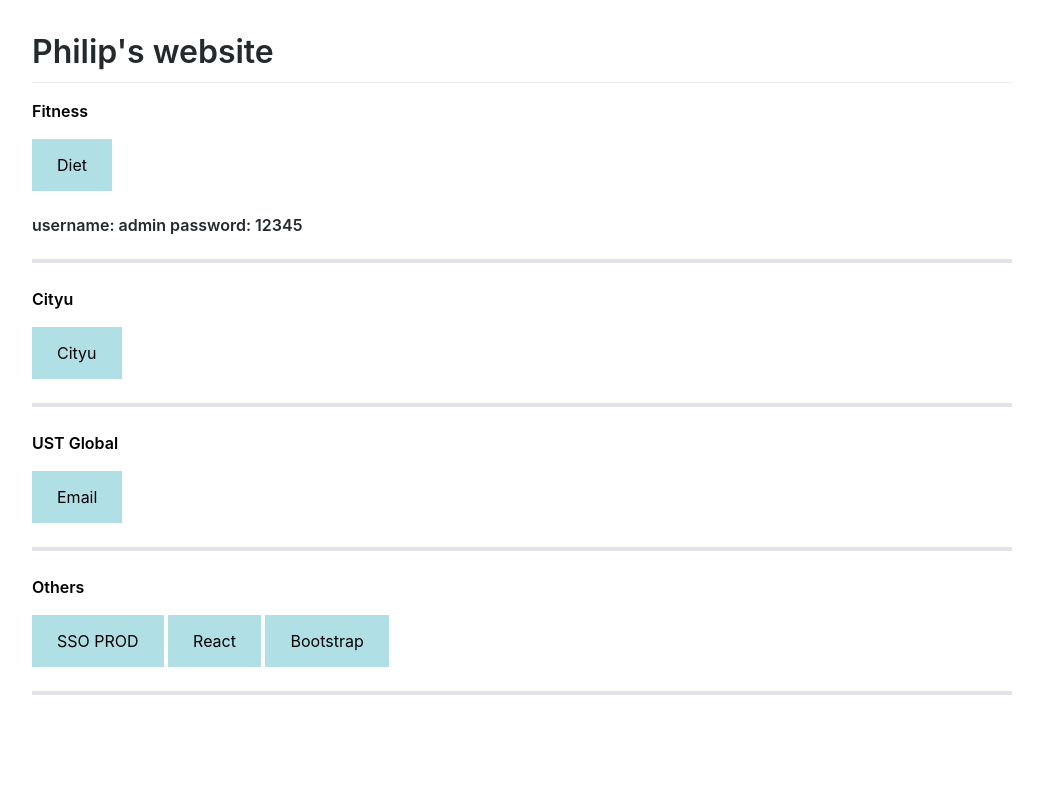
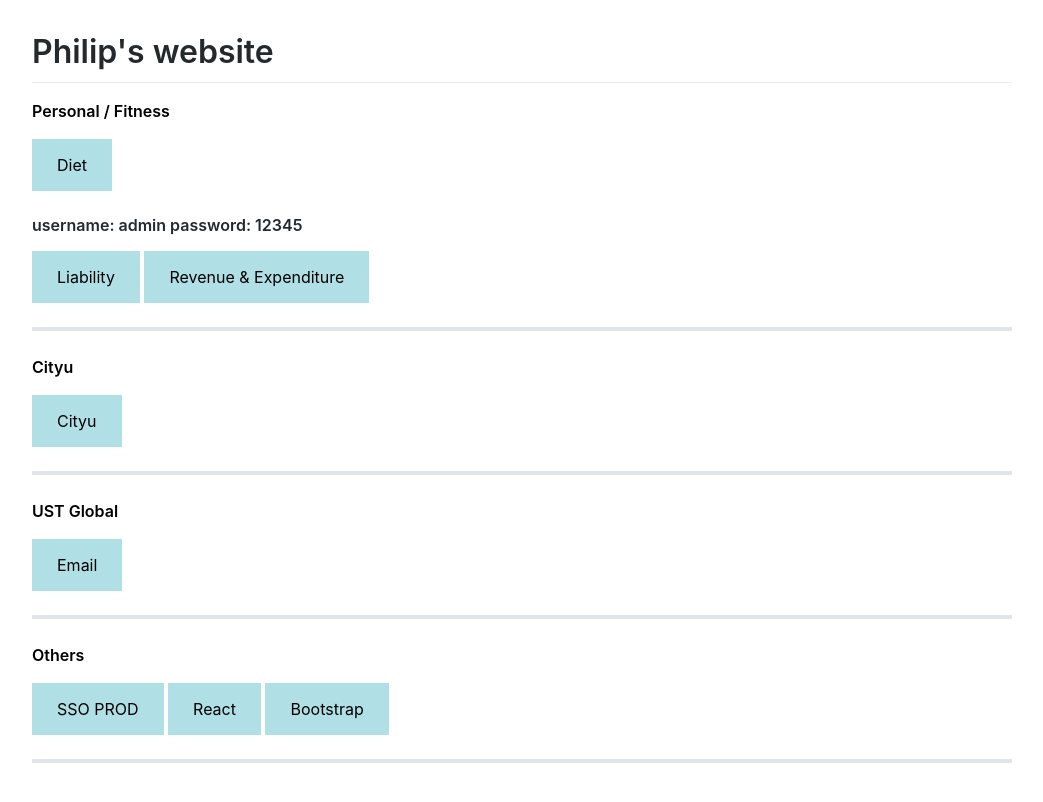
Before and after one commit to philiphui91/i, a Jekyll site: the page built from index.md, in a window 1280 px wide. Shown: the top 802 px of the page, without its empty margins (118-1161 px from the left). Built offline with Jekyll 4.4.1, drawn with Linux system fonts in a browser that asks for light colours; our own code applies the rules of GitHub Pages for plain Markdown files; comment, search, counter and statistics services are not loaded.

Commit message:
Update index.md

```diff
--- a/index.md
+++ b/index.md
@@ -20,10 +20,12 @@ a:hover, a:active {
 </head>
 <body>
 
-<p><B>Fitness</B></p>
+<p><B>Personal / Fitness</B></p>
 <a href="http://58.153.81.68:8000/swingtime/admin/phy/diet/" target="_self">Diet</a>
 <h4> username: admin
  password: 12345 </h4>
+ <a href="https://docs.google.com/spreadsheets/d/19hTrbYZszH9JBC6ydpGYB2gVHoFHZIe-Ie7Bep9A2XA/edit?usp=sharing" target="_self">Liability</a>
+ <a href="https://docs.google.com/spreadsheets/d/1hN2ix7acETme13R0nMtihGe-r1r0NEQP2m_7F-a4WIM/edit?usp=sharing" target="_self">Revenue & Expenditure</a>
 <hr>
 
 <p><B>Cityu</B></p>
```
